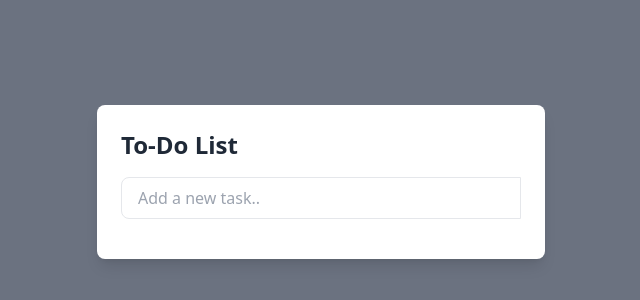
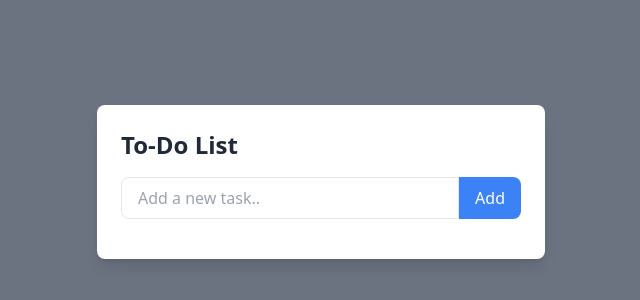
Before and after one commit to marufahmed347/JavaScript-Assignment-2, a website built with Vite: page index.html in a window 1280 px wide. Shown: the part 218-518 px from the top of the page, without its empty margins (319-959 px from the left). Built offline with nearby package versions, Linux system fonts and the light colour scheme.

Commit message:
html code done

```diff
--- a/index.html
+++ b/index.html
@@ -9,13 +9,25 @@
 <body class="bg-gray-500 min-h-screen flex items-center justify-center">
 
     <!-- that's heading -->
+
   <div class="w-full max-w-md mx-auto bg-white shadow-lg rounded-lg p-6">
     <h1 class="text-2xl font-bold text-gray-800 mb-4">To-Do List</h1>
 
       <!-- input field -->
+
       <div class="flex mb-4">
         <input id="taskInput" type="text" placeholder="Add a new task.." class="flex-grow border rounded-l-lg px-4 py-2 focus:outline-none focus:ring-2 focus:ring-blue-500">
+        <button id="addTaskBtn" class="bg-blue-500 text-white px-4 py-2 rounded-r-lg hover:bg-blue-600">
+          Add
+        </button>
       </div>
+
+      <!--task list-->
+
+      <ul id="taskList" class="space-y-2"></ul>
+
+      </div>
+
 
   <script src="script.js"></script>
 </body>
```
